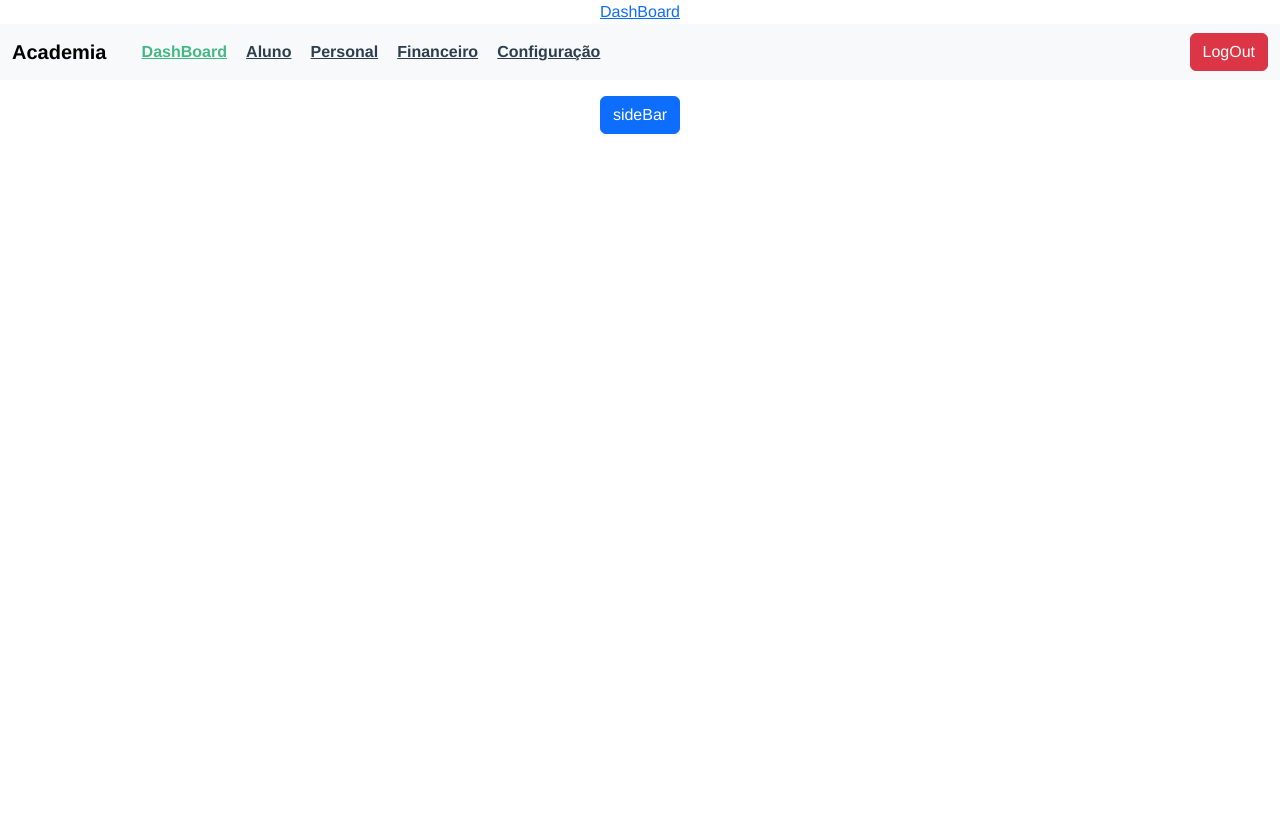
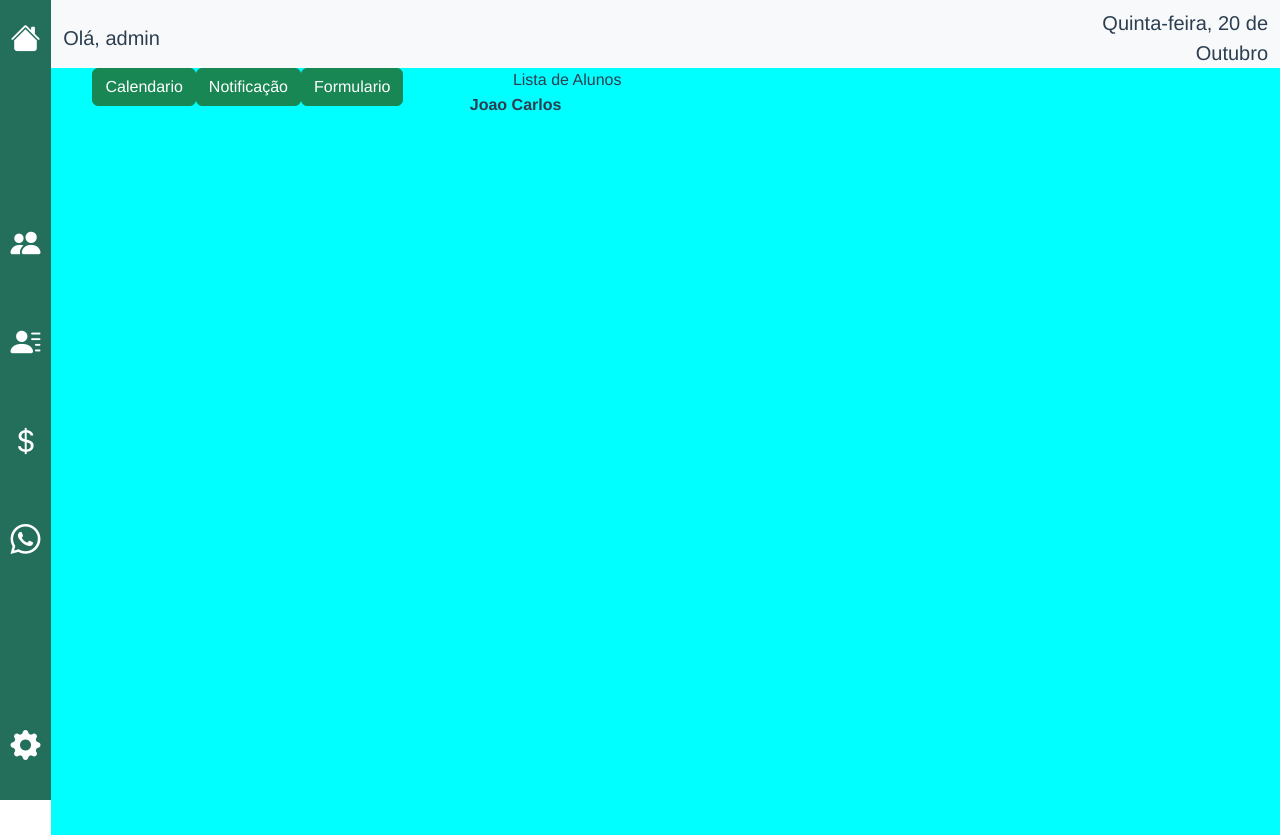
Before and after one commit to WEBcko/academia-vue, a Vue app: page /dashboard in a window 1280 px wide. Before the commit the page ends 800 px from the top, so only its background shows below. Built offline with nearby package versions, Linux system fonts and the light colour scheme.

Commit message:
dash-board-molde-80%

```diff
--- a/package.json
+++ b/package.json
@@ -9,6 +9,7 @@
   "dependencies": {
     "axios": "^1.4.0",
     "bootstrap": "^5.3.0",
+    "bootstrap-icons": "^1.10.5",
     "core-js": "^3.8.3",
     "vue": "^3.2.13",
     "vue-router": "^4.0.3"
--- a/src/App.vue
+++ b/src/App.vue
@@ -1,5 +1,4 @@
 <template>
-  <router-link to="/dashboard">DashBoard</router-link>
 
   <router-view/>
 </template>
@@ -7,6 +6,7 @@
 <style lang="scss">
 
 @import "../node_modules/bootstrap/scss/bootstrap";
+@import url("https://cdn.jsdelivr.net/npm/bootstrap-icons@1.10.5/font/bootstrap-icons.css");
 
 #app {
   font-family: Avenir, Helvetica, Arial, sans-serif;
--- a/src/components/SideBar.vue
+++ b/src/components/SideBar.vue
@@ -4,31 +4,56 @@
   sideBar
 </button>
 
-<div class="offcanvas offcanvas-start" data-bs-backdrop="static" tabindex="-1" id="staticBackdrop" aria-labelledby="staticBackdropLabel">
+<div class="offcanvas offcanvas-start" data-bs-backdrop="static" tabindex="-1" id="staticBackdrop" aria-labelledby="staticBackdropLabel" style="width:15vw;">
   <div class="offcanvas-header">
     <h5 class="offcanvas-title" id="staticBackdropLabel">ACADEMIA</h5>
     <button type="button" class="btn-close" data-bs-dismiss="offcanvas" aria-label="Close"></button>
   </div>
-  <div class="offcanvas-md">
-    <router-link to="/dashboard">DashBoard</router-link>
+
+  <div class="blocoSideBar mt-5">
+    <div class="offcanvas-md" style="">
+    <i class="bi bi-speedometer2 iconSideBar"></i>
+    <router-link to="/dashboard" data-bs-dismiss="offcanvas">DashBoard</router-link>
   </div>
-  <div class="offcanvas-md">
-    <router-link to="/alunos">Alunos</router-link>
+  <div class="offcanvas-md mt-4">
+    <i class="bi bi-people-fill iconSideBar"></i>
+    <router-link to="/alunos" data-bs-dismiss="offcanvas">Alunos</router-link>
   </div>
-  <div class="offcanvas-md">
-    <router-link to="/personais">Personais</router-link>
+  <div class="offcanvas-md mt-4">
+    <i class="bi bi-person-lines-fill iconSideBar"></i>
+    <router-link to="/personais" data-bs-dismiss="offcanvas">Personais</router-link>
   </div>
-  <div class="offcanvas-md">
-    <router-link to="/financeiro">Financeiro</router-link>
+  <div class="offcanvas-md mt-4">
+    <i class="bi bi-currency-dollar iconSideBar"></i>
+    <router-link to="/financeiro" data-bs-dismiss="offcanvas">Financeiro</router-link>
   </div>
-  <div class="offcanvas-md">
-    <router-link to="/configuracao">Configuração</router-link>
+  <div class="offcanvas-md mt-4">
+    <i class="bi bi-gear-fill iconSideBar"></i>
+    <router-link to="/configuracao" data-bs-dismiss="offcanvas">
+    <button data-bs-dismiss="offcanvas"> Condiguração</button>
+    </router-link>
   </div>
+  </div>
+
+
 </div>
 
 </template>
 
 <style scoped>
+
+.blocoSideBar{
+  display: flex;
+  flex-direction: column;
+  width: 60%;
+  align-self: center;
+  text-align: start;
+  font-size: 20px;
+}
+
+.iconSideBar{
+  margin-right: 2vh;
+}
 
 </style>
 
--- /dev/null
+++ b/src/components/SideBarFixed.vue
@@ -0,0 +1,93 @@
+<template>
+
+<div class="sidebarFixed">
+    <div class="sidebar-Conteudos">
+        <div class="sidebar-Home">
+            <router-link to="/dashboard" class="corLink">
+                <i class="bi bi-house-fill"></i>
+            </router-link>
+        </div>
+        <div class="sidebar-Meio">
+            <div>
+                <router-link to="/alunos" class="corLink">
+                    <i class="bi bi-people-fill"></i>
+                </router-link>
+            </div>
+            <div>
+                <router-link to="/personais" class="corLink">
+                    <i class="bi bi-person-lines-fill"></i>
+                </router-link>
+           </div>
+            <div>
+                <router-link to="/financeiro" class="corLink">
+                    <i class="bi bi-currency-dollar"></i>
+                </router-link>
+           </div>
+            <div>
+                <router-link to="/treinos" class="corLink">
+                    <i class="bi bi-whatsapp"></i>
+                </router-link>
+            </div>
+        </div>
+        <div class="sidebar-Config">
+            <router-link to="/configuracao" class="corLink">
+                <i class="bi bi-gear-fill"></i>
+            </router-link>
+        </div>
+
+    </div>
+</div>
+
+</template>
+
+<style scoped >
+
+    .corLink{
+        color: rgb(255, 255, 255);
+    }
+
+    .corLink:hover{
+        color: #c5c5c5;
+    }
+
+    .sidebar-Home{
+        margin-top: 2vh;
+    }
+
+    .sidebar-Config{
+        margin-bottom: 4vh;
+        align-self: flex-end;
+    }
+
+    .sidebar-Meio{
+        justify-content: space-between;
+        display: flex;
+        flex-direction: column;
+    }
+    .sidebarFixed{
+        float: left;
+        width: 4%;
+        height: 100vh;
+        z-index: -1;
+        background-color: #236F5C;
+    }
+
+    .sidebar-Conteudos{
+        display: grid;
+        width: 100%;
+        height: 100%;
+        font-size: 30px;
+    }
+</style>
+
+<script lang="ts">
+
+    import { defineComponent } from 'vue';
+
+    export default defineComponent({
+      name: 'SideBarFixed',
+      props: {
+        msg: String,
+      },
+    });
+</script>
--- a/src/views/DashBoardHome.vue
+++ b/src/views/DashBoardHome.vue
@@ -1,10 +1,66 @@
 <template>
+  <SideBarFixed></SideBarFixed>
+  <!-- <NavBar></NavBar> -->
 
-  <NavBar></NavBar>
-  <SideBar></SideBar>
+<nav class="navbar navbar-expand-lg bg-body-tertiary navBar-Dash">
+  <div class="container-fluid fs-5">
+    <span class="col-md-10 text-start"> Olá, admin</span>
+    <span class="text-end">Quinta-feira, 20 de Outubro</span>
+  </div>
+</nav>
+
+<div class="tela">
+  <div class="conteudo-Dash row">
+
+    <div class="botoes col-md-4">
+      <router-link to="" class="col col-md-1 ">
+        <button type="button" class="btn btn-success">Calendario</button>
+      </router-link>
+      <router-link to="" class="col col-md-1">
+        <button type="button" class="btn btn-success">Notificação</button>
+      </router-link>
+      <router-link to="" class="col col-md-1">
+        <button type="button" class="btn btn-success">Formulario</button>
+      </router-link>
+    </div>
+
+    <div class="listaAlunosPequena col-md-2 ">
+      <span>Lista de Alunos</span>
+      <table>
+        <tbody>
+          <tr>
+            <th>Joao Carlos</th>
+          </tr>
+        </tbody>
+      </table>
+
+    </div>
+
+
+
+  </div>
+</div>
+
 </template>
 
 <style scoped>
+
+.listaAlunosPequena{
+  margin-right: 0;
+  padding-right: 0;
+}
+
+.navBar-Dash{
+  margin-bottom: 0px;
+  padding-bottom: 0px;
+}
+
+.tela{
+  width: 96vw;
+  margin-left: 4%;
+  background-color: aqua;
+  height: 95.9vh;
+}
 
 </style>
 
@@ -12,7 +68,7 @@
 
 import { defineComponent } from 'vue';
 import NavBar from '@/components/NavBar.vue'; // @ is an alias to /src
-import SideBar from '@/components/SideBar.vue'; // @ is an alias to /src
+import SideBarFixed from '@/components/SideBarFixed.vue';
 //import { MarcaClient } from '@/client/marca.client';
 //import { Marca } from '@/model/marca';
 
@@ -27,7 +83,7 @@ export default defineComponent({
   },
   components: {
     NavBar,
-    SideBar,
+    SideBarFixed,
 },
 
   methods:{
```
Also changed, not shown: 1 other file (tests, documents, lock files or other folders).
